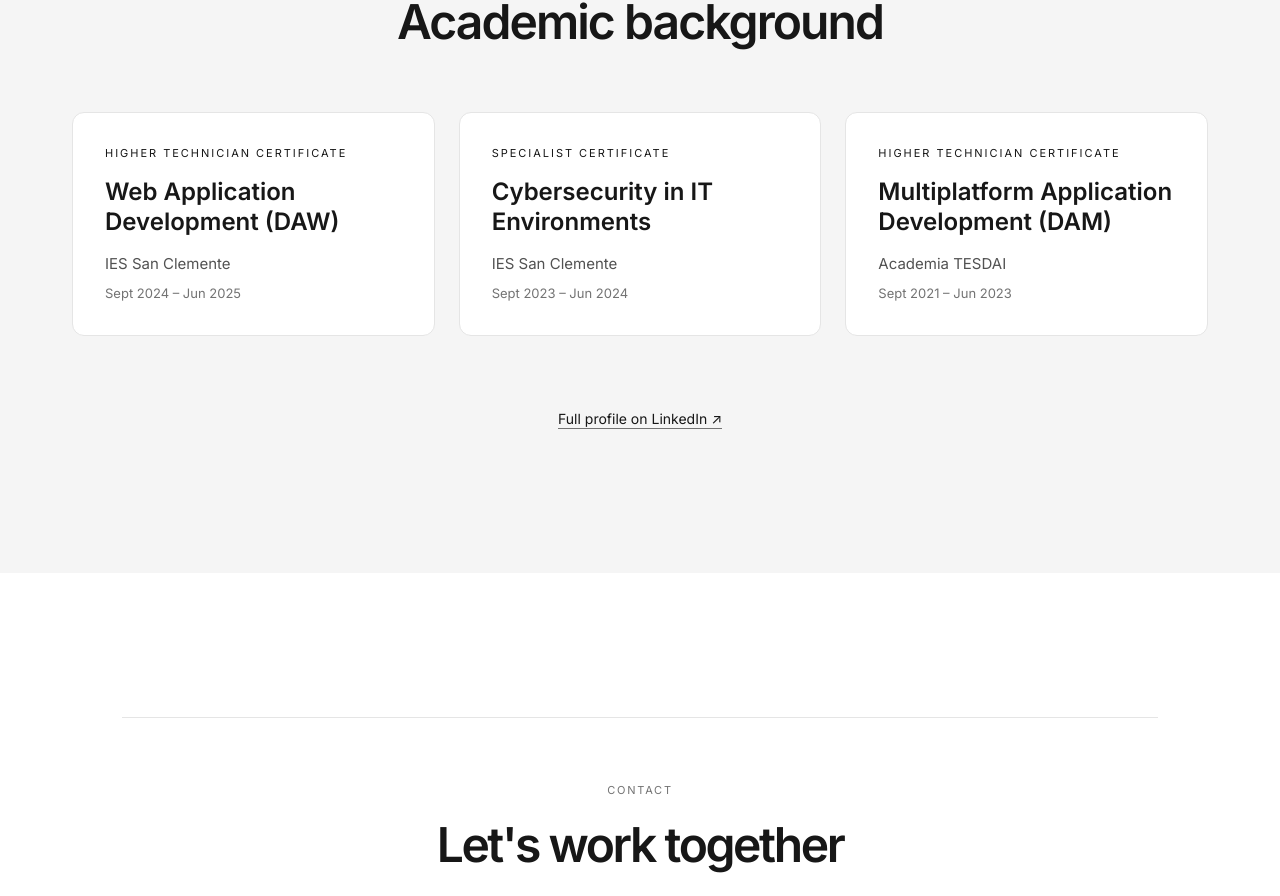
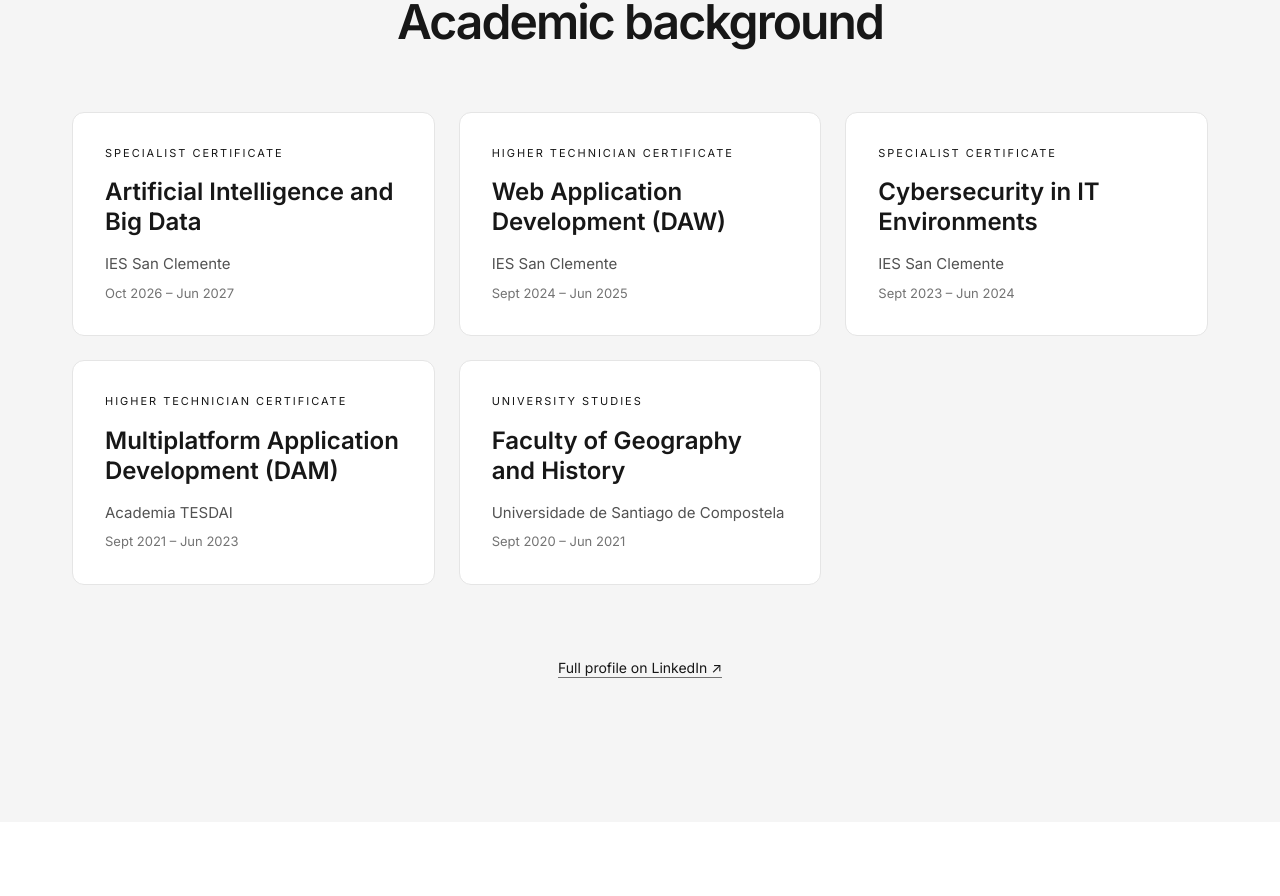
Before and after one commit to IsNotTheReal/me, a Next.js app: page /en in a window 1280 px wide. Shown: the part 5236-6132 px from the top of the page. Built offline with nearby package versions, Linux system fonts and the light colour scheme.

Commit message:
Added educational experience
Changes applied

```diff
--- a/data/education.ts
+++ b/data/education.ts
@@ -1,6 +1,24 @@
 import type { Education } from '@/types'
 
 export const education: Education[] = [
+  {
+    id: 'ai-big-data-2027',
+    institution: 'IES San Clemente',
+    degree: {
+      en: 'Specialist Certificate',
+      es: 'Curso de Especialización',
+    },
+    field: {
+      en: 'Artificial Intelligence and Big Data',
+      es: 'Inteligencia Artificial y Big Data',
+    },
+    start: '2026-10',
+    end: '2027-06',
+    location: {
+      en: 'Santiago de Compostela, Galicia, Spain',
+      es: 'Santiago de Compostela, Galicia, España',
+    },
+  },
   {
     id: 'daw-2025',
     institution: 'IES San Clemente',
@@ -73,4 +91,22 @@ export const education: Education[] = [
       },
     ],
   },
+  {
+    id: 'usc-geography-history-2021',
+    institution: 'Universidade de Santiago de Compostela',
+    degree: {
+      en: 'University studies',
+      es: 'Estudios universitarios',
+    },
+    field: {
+      en: 'Faculty of Geography and History',
+      es: 'Facultad de Geografía e Historia',
+    },
+    start: '2020-09',
+    end: '2021-06',
+    location: {
+      en: 'Santiago de Compostela, Galicia, Spain',
+      es: 'Santiago de Compostela, Galicia, España',
+    },
+  },
 ]
```
